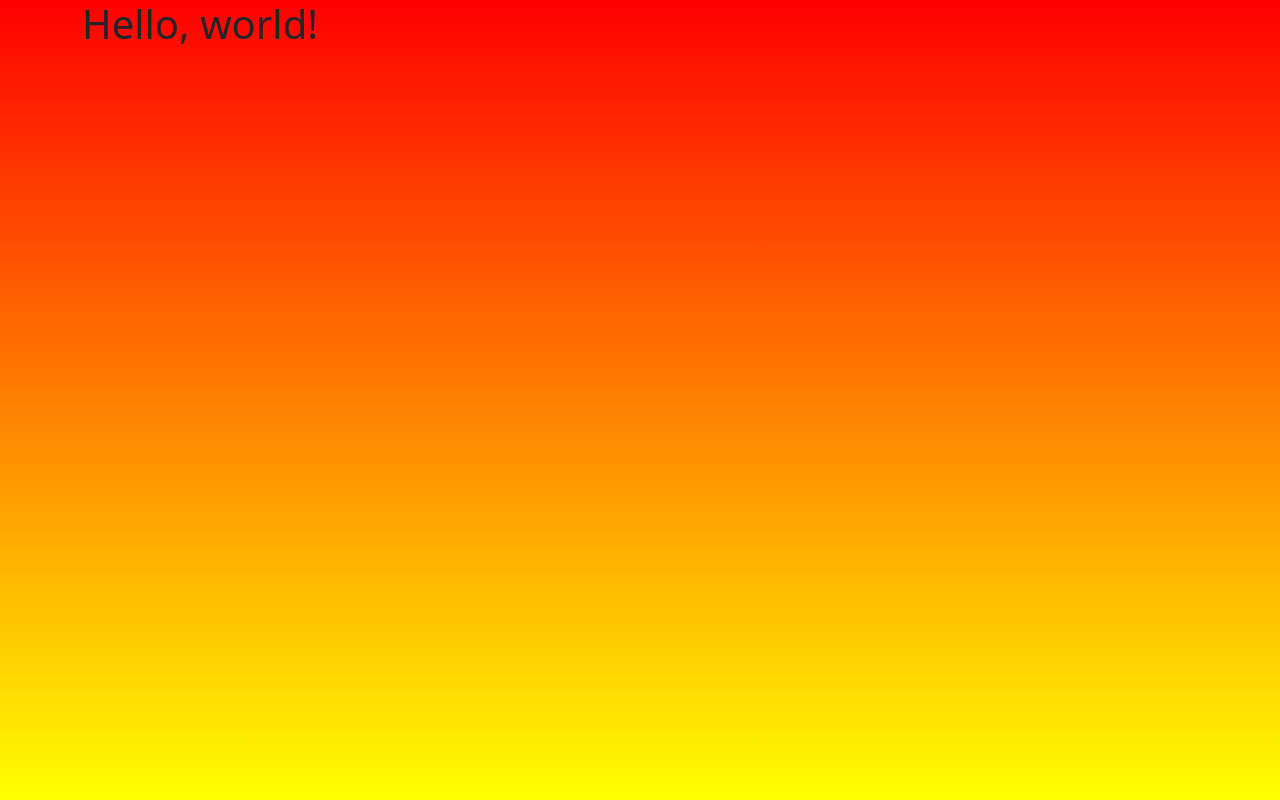
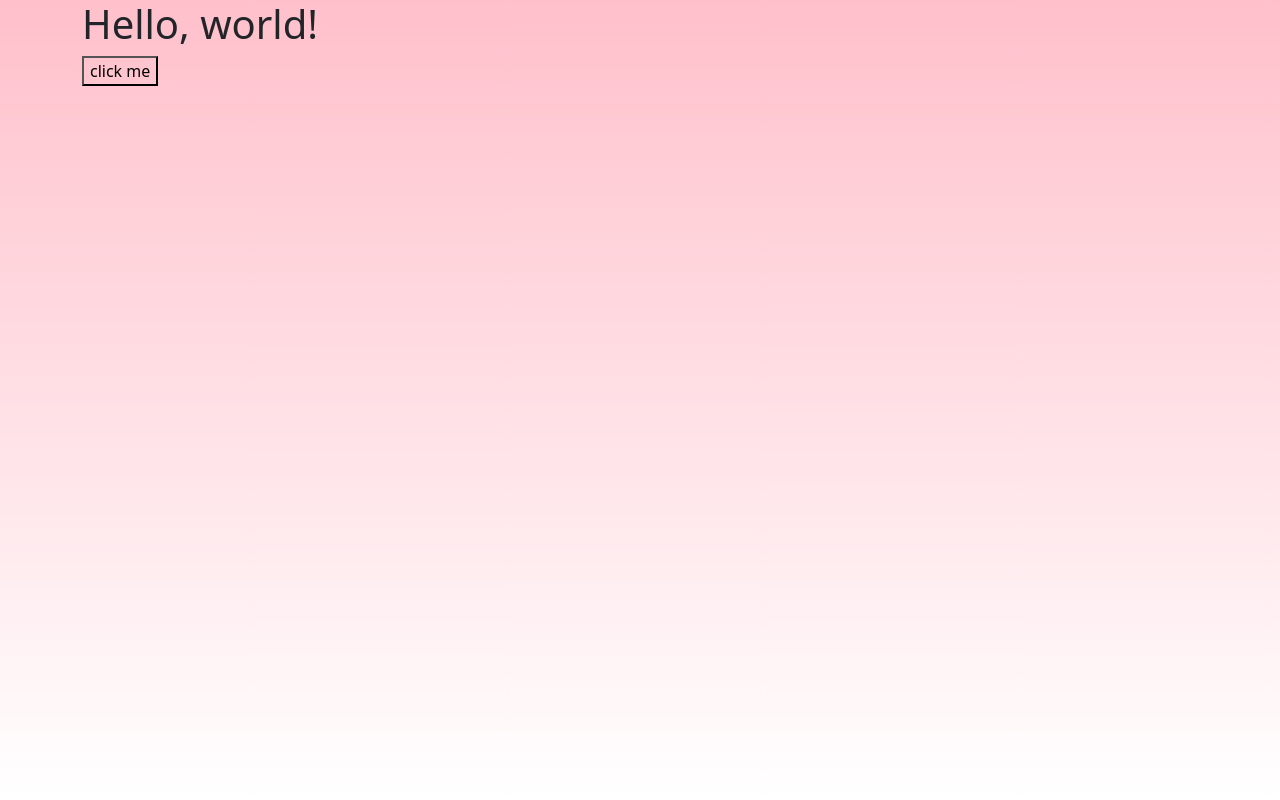
Before and after one commit to faithnjoki/insant-quotes-, a plain HTML site: page index.html in a window 1280 px wide. Drawn offline with nearby package versions, Linux system fonts and the light colour scheme.

Commit message:
style background

```diff
--- a/file.css
+++ b/file.css
@@ -1,8 +1,8 @@
 *{
 
 
-        background-color: red;
-        background-image: linear-gradient(red, yellow);
+        background-color: pink;
+        background-image: linear-gradient(pink,white);
         background-attachment: fixed ;
 
 }
--- /dev/null
+++ b/file.js
@@ -0,0 +1,3 @@
+ function clickbutton() {
+    alert ('you clicked me ')
+}
--- a/index.html
+++ b/index.html
@@ -14,9 +14,10 @@
   <body>
     <div class="container">
         <h1>Hello, world!</h1>
+        <button type="button" onclick="clickbutton()">click me</button>
 
     </div>
 
-
+<script src="file.js"></script>
   </body>
 </html>
```
